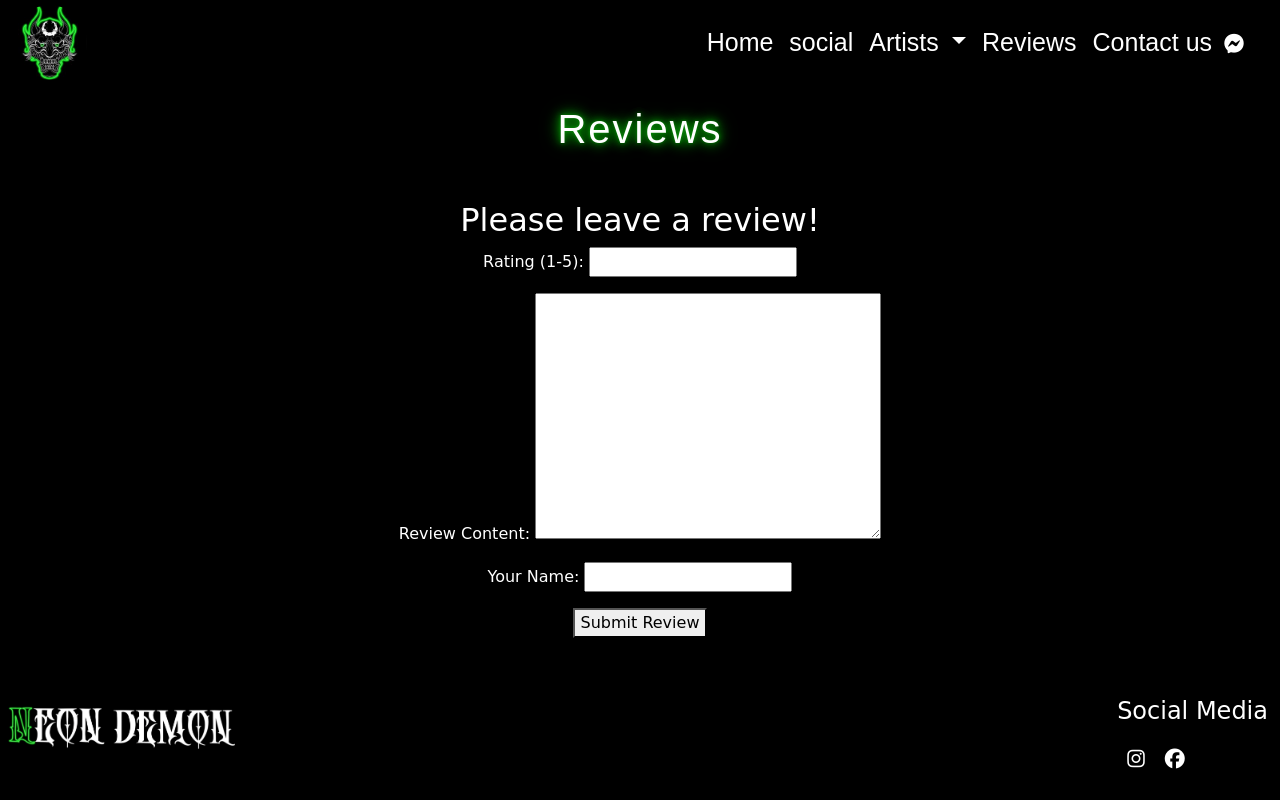
After one commit to ALVIN02-ui/NeonDemonPortfolioProject4, a Django app: page /reviews/ in a window 1280 px wide. The commit adds this page. Run offline with Django 3.2, Linux system fonts and the light colour scheme; data that the repository does not hold is empty; some libraries are stand-ins or nearby versions; some web fonts are replaced.

Commit message:
add review html and created the forms.py for the review form

```diff
--- /dev/null
+++ b/NeonDemonSocialApp/forms.py
@@ -0,0 +1,23 @@
+from django import forms
+from .models import Review
+
+class ReviewForm(forms.ModelForm):
+    class Meta:
+        model = Review
+        fields = ['rating', 'content', 'name']
+        labels = {
+            'rating': 'Rating (1-5)',
+            'content': 'Review Content',
+            'name': 'Your Name',
+        }
+
+    def clean_rating(self):
+        rating = self.cleaned_data['rating']
+        if rating < 1 or rating > 5:
+            raise forms.ValidationError("Rating should be between 1 and 5")
+        return rating
+
+    def clean_content(self):
+        content = self.cleaned_data['content']
+        # Add additional validation rules for content if needed
+        return content
--- a/NeonDemonSocialApp/models.py
+++ b/NeonDemonSocialApp/models.py
@@ -28,7 +28,6 @@ class Review(models.Model):
     """
     Class containing the model for leaving a review on the page.
     """
-    title = models.CharField(max_length=200, unique=True)
     rating = models.IntegerField()
     content = models.TextField()
     created_on = models.DateTimeField(auto_now_add=True)
--- a/NeonDemonSocialApp/urls.py
+++ b/NeonDemonSocialApp/urls.py
@@ -5,5 +5,6 @@ urlpatterns = [
     path('base/', views.base, name='base'),
     path('', views.index, name='index'),
     path('about/', views.about, name='about'),
-    path('social/', views.social, name='social')
+    path('social/', views.social, name='social'),
+    path('reviews/', views.reviews, name='reviews'),
 ]
--- a/NeonDemonSocialApp/views.py
+++ b/NeonDemonSocialApp/views.py
@@ -1,4 +1,7 @@
-from django.shortcuts import render
+from django.shortcuts import render, redirect
+from django.core.validators import MinValueValidator, MaxValueValidator
+from .forms import ReviewForm
+from .models import Review
 
 
 
@@ -15,3 +18,19 @@ def about(request):
 
 def social(request):
     return render(request, 'social.html')
+
+def reviews(request):
+    if request.method == 'POST':
+        form = ReviewForm(request.POST)
+        if form.is_valid():
+            validators=[
+            MinValueValidator(1, message='Rating should be at least 1'),
+            MaxValueValidator(5, message='Rating should not exceed 5')
+        ]
+            form.save()
+            # Redirect or perform actions upon successful submission
+    else:
+        form = ReviewForm()
+
+    reviews = Review.objects.all()
+    return render(request, 'reviews.html', {'form': form, 'reviews': reviews})
--- a/static/css/style.css
+++ b/static/css/style.css
@@ -80,7 +80,7 @@ nav * {
 
 .navbar-toggler,
 .btn-close {
-    background-color: white;
+    background-color:white;
     border: 1px solid rgb(23, 224, 23);
 }
 
@@ -302,3 +302,30 @@ nav * {
     border-bottom: solid 1px rgb(23, 224, 23);
     padding:0;
 }
+
+/* ------------------ reviews.html custom CSS *-----------------------*/
+
+#review-container{
+    text-align:center;
+}
+
+#review-container h1{
+    font-family: 'DEATH CROW',sans-serif;
+    animation: neon 3s infinite alternate;
+    padding-top:20px;
+    letter-spacing:2px;
+}
+
+.review-display{
+    text-align:center;
+}
+
+.review-list{
+    list-style: none;
+}
+
+.review-form{
+    text-align:center;
+    color:white;
+    margin-top:40px;
+}
--- a/templates/base.html
+++ b/templates/base.html
@@ -53,7 +53,7 @@
                             </ul>
                         </li>
                         <li class ="nav-item">
-                            <a class ="nav-link" href="#">Reviews</a>
+                            <a class ="nav-link" href="{% url 'reviews' %}">Reviews</a>
                         </li>
                         <li class="nav-item">
                             <a class ="nav-link" href="https://m.me/111295258422398" rel="noopener" target="_blank" aria-label="open facebook messenger in a new tab">
--- /dev/null
+++ b/templates/reviews.html
@@ -0,0 +1,37 @@
+{% extends 'base.html' %}
+{% block content %}
+<div class="contaier-fluid">
+    <div class="row">
+        <div id="review-container" class="col-12">
+            <h1>Reviews</h1>
+        </div>
+    </div>
+</div>
+<div class="container-fluid">
+    <div class="row">
+        <div class="review-display col-12">
+            {% for review in reviews %}
+            <ul class="review-list">
+                <li>Rating: {{review.rating}}</li>
+                <li>{{ review.content }}</li>
+                <li>{{ review.name }}</li>
+            </ul>
+            {% endfor %}
+        </div>
+    </div>
+</div>
+
+<div class="container-fluid">
+    <div class="row">
+        <div class="review-form col-12">
+            <h2>Please leave a review!</h2>
+            <form method="post" enctype="multipart/form-data">
+                {% csrf_token %}
+                {{ form.as_p }}
+                <button type="submit">Submit Review</button>
+            </form>
+        </div>
+    </div>
+</div>
+
+{% endblock %}
```
Also changed, not shown: NeonDemonSocialApp/migrations/0002_remove_review_title.py (added).
